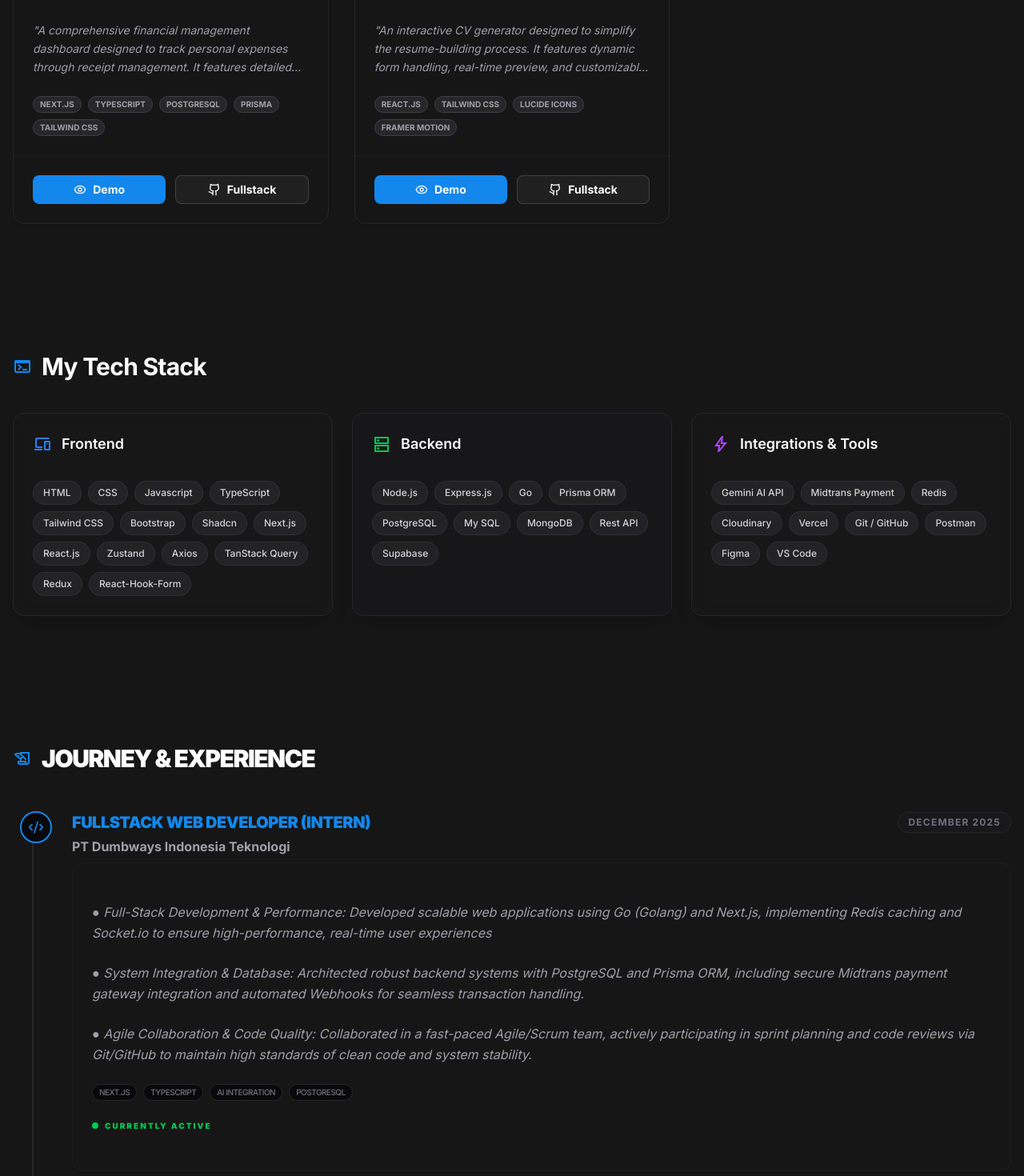
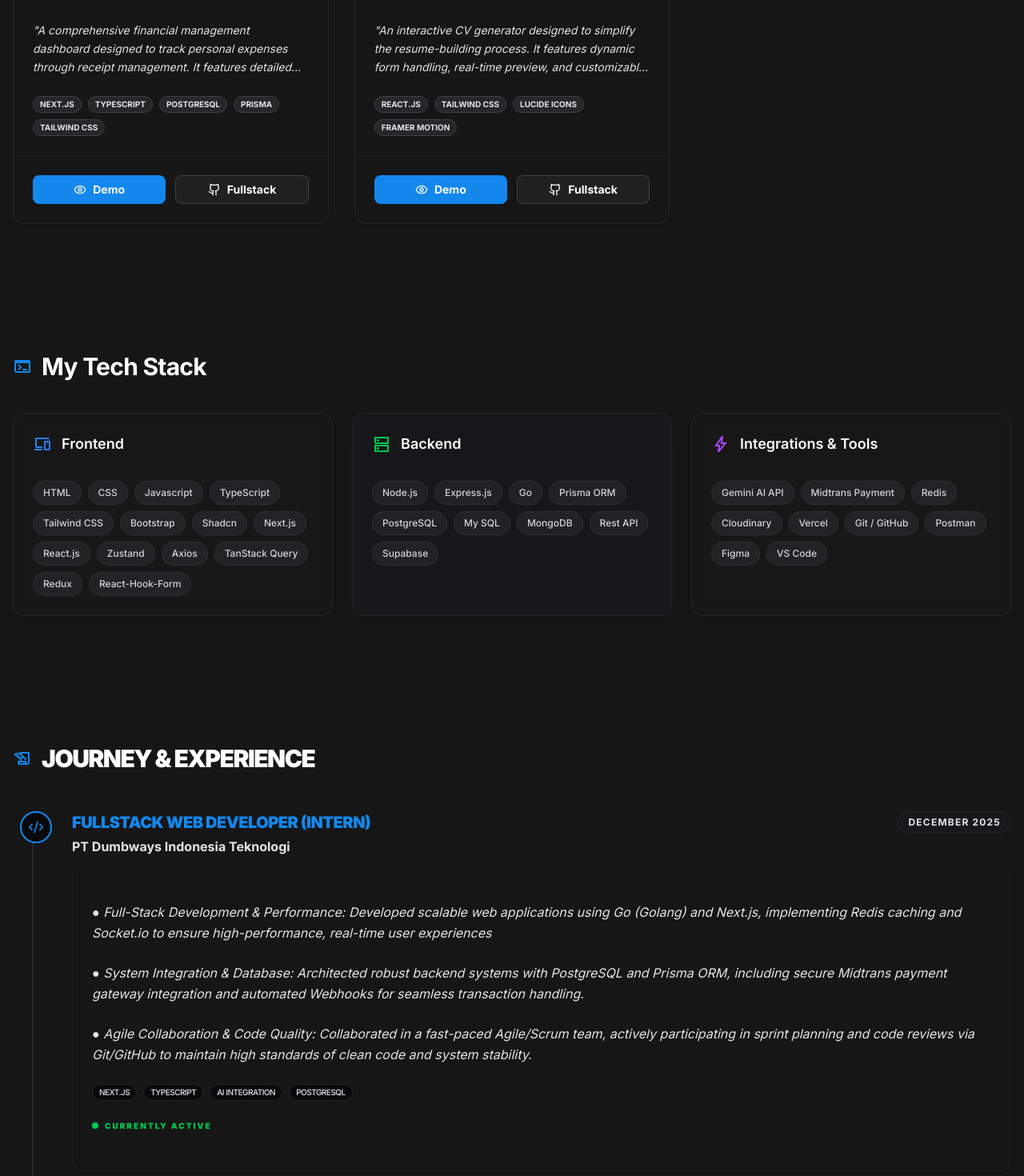
Before and after one commit to hanif411/portofolio, a Next.js app: page / in a window 1280 px wide. Shown: the part 1700-3170 px from the top of the page at 80% size. Built offline with nearby package versions, Linux system fonts and the light colour scheme.

Commit message:
warna grey biar lebih kebaca

```diff
--- a/src/components/home/Experience.tsx
+++ b/src/components/home/Experience.tsx
@@ -70,7 +70,7 @@ const Experience = () => {
               className={`absolute -left-[17px] top-0 p-2 rounded-full border-2 bg-zinc-950 transition-colors duration-500 ${
                 exp.isCurrent
                   ? "border-primary text-primary shadow-[0_0_15px_rgba(var(--primary),0.5)]"
-                  : "border-zinc-800 text-zinc-500"
+                  : "border-zinc-800 text-zinc-200"
               }`}>
               {exp.icon}
             </div>
@@ -83,11 +83,11 @@ const Experience = () => {
                   }`}>
                   {exp.title}
                 </h3>
-                <span className="text-xs font-mono font-bold text-zinc-500 bg-zinc-900 border border-zinc-800 px-3 py-1 rounded-full uppercase tracking-widest">
+                <span className="text-xs font-mono font-bold text-zinc-200 bg-zinc-900 border border-zinc-800 px-3 py-1 rounded-full uppercase tracking-widest">
                   {exp.period}
                 </span>
               </div>
-              <p className="text-zinc-400 font-bold flex items-center gap-2">
+              <p className="text-zinc-200 font-bold flex items-center gap-2">
                 {exp.company}
               </p>
             </div>
@@ -95,7 +95,7 @@ const Experience = () => {
             <Card className="bg-zinc-900/30 border-zinc-800/50 hover:border-primary/30 transition-all duration-300 group">
               <CardContent className="p-6">
                 {exp.description.map((desc)=>(
-                <p className="text-zinc-400 leading-relaxed text-sm md:text-base mb-6 italic">
+                <p className="text-zinc-200 leading-relaxed text-sm md:text-base mb-6 italic">
                   {desc}
                 </p>
                 ))}
@@ -105,7 +105,7 @@ const Experience = () => {
                     <Badge
                       key={skill}
                       variant="outline"
-                      className="bg-zinc-950 border-zinc-800 text-[10px] text-zinc-500 uppercase tracking-tighter group-hover:border-primary/20">
+                      className="bg-zinc-950 border-zinc-800 text-[10px] text-zinc-200 uppercase tracking-tighter group-hover:border-primary/20">
                       {skill}
                     </Badge>
                   ))}
--- a/src/components/home/ProjectsShowcase.tsx
+++ b/src/components/home/ProjectsShowcase.tsx
@@ -107,11 +107,11 @@ const ProjectsShowcase = () => {
                       <div className="absolute top-4 left-4 bg-black/60 backdrop-blur-md text-white text-[10px] px-3 py-1 rounded-full font-bold border border-white/10">
                         IMAGE {idx + 1} / {project.images.length}
                       </div>
-                      <div className="my-4">
-                        {project.description}
-                      </div>
                     </div>
                   ))}
+                  <div className="my-4 mx-4">
+                    {project.description}
+                  </div>
                 </div>
               </DialogContent>
             </Dialog>
@@ -123,7 +123,7 @@ const ProjectsShowcase = () => {
             </CardHeader>
 
             <CardContent className="flex-grow">
-              <p className="text-zinc-400 text-sm mb-6 line-clamp-3 italic leading-relaxed">
+              <p className="text-zinc-200 text-sm mb-6 line-clamp-3 italic leading-relaxed">
                 "{project.description}"
               </p>
               <div className="flex flex-wrap gap-2">
@@ -131,7 +131,7 @@ const ProjectsShowcase = () => {
                   <Badge
                     key={tag}
                     variant="secondary"
-                    className="text-[10px] uppercase font-bold bg-zinc-800 text-zinc-400 border-zinc-700">
+                    className="text-[10px] uppercase font-bold bg-zinc-800 text-zinc-200 border-zinc-700">
                     {tag}
                   </Badge>
                 ))}
```
